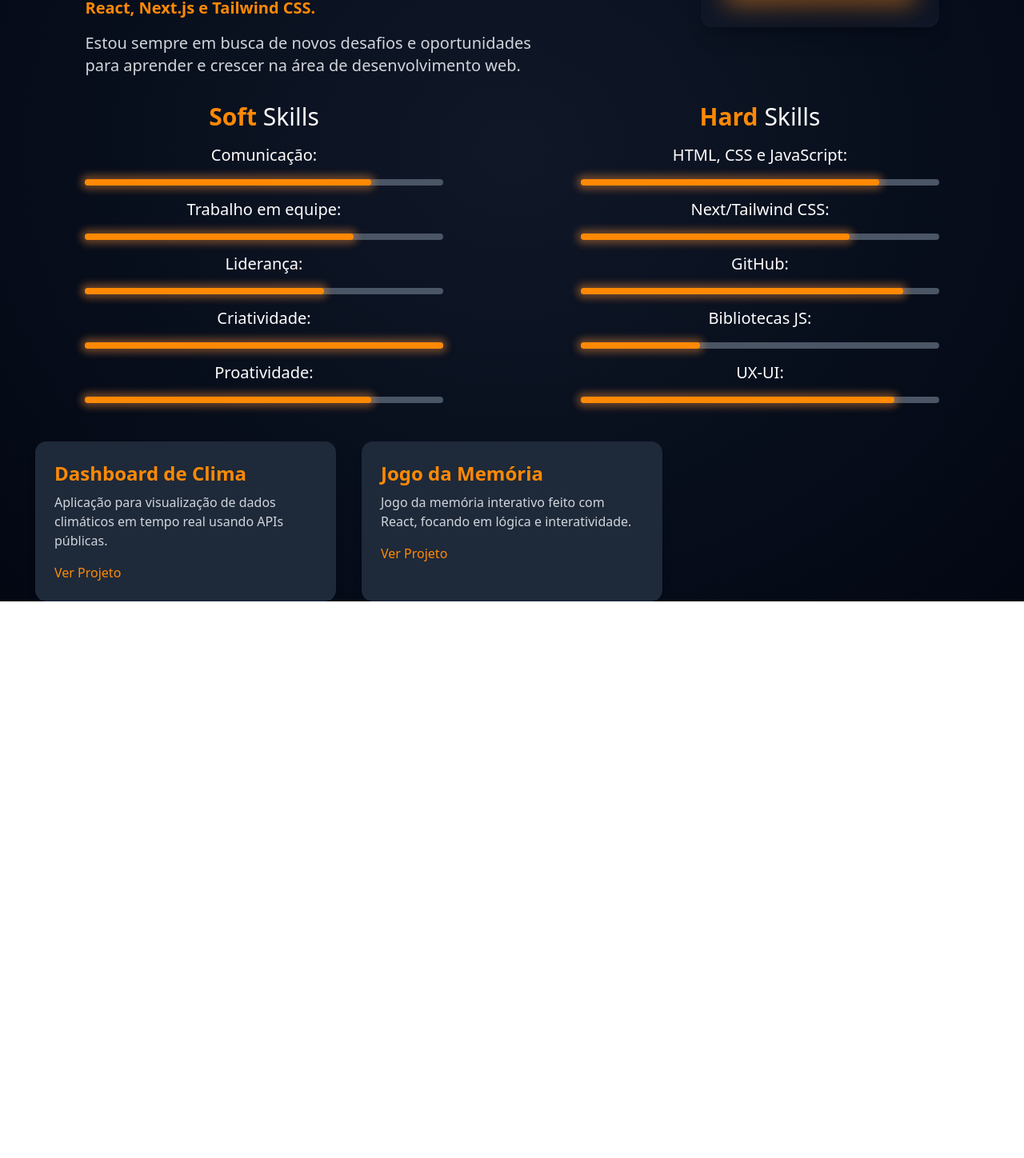
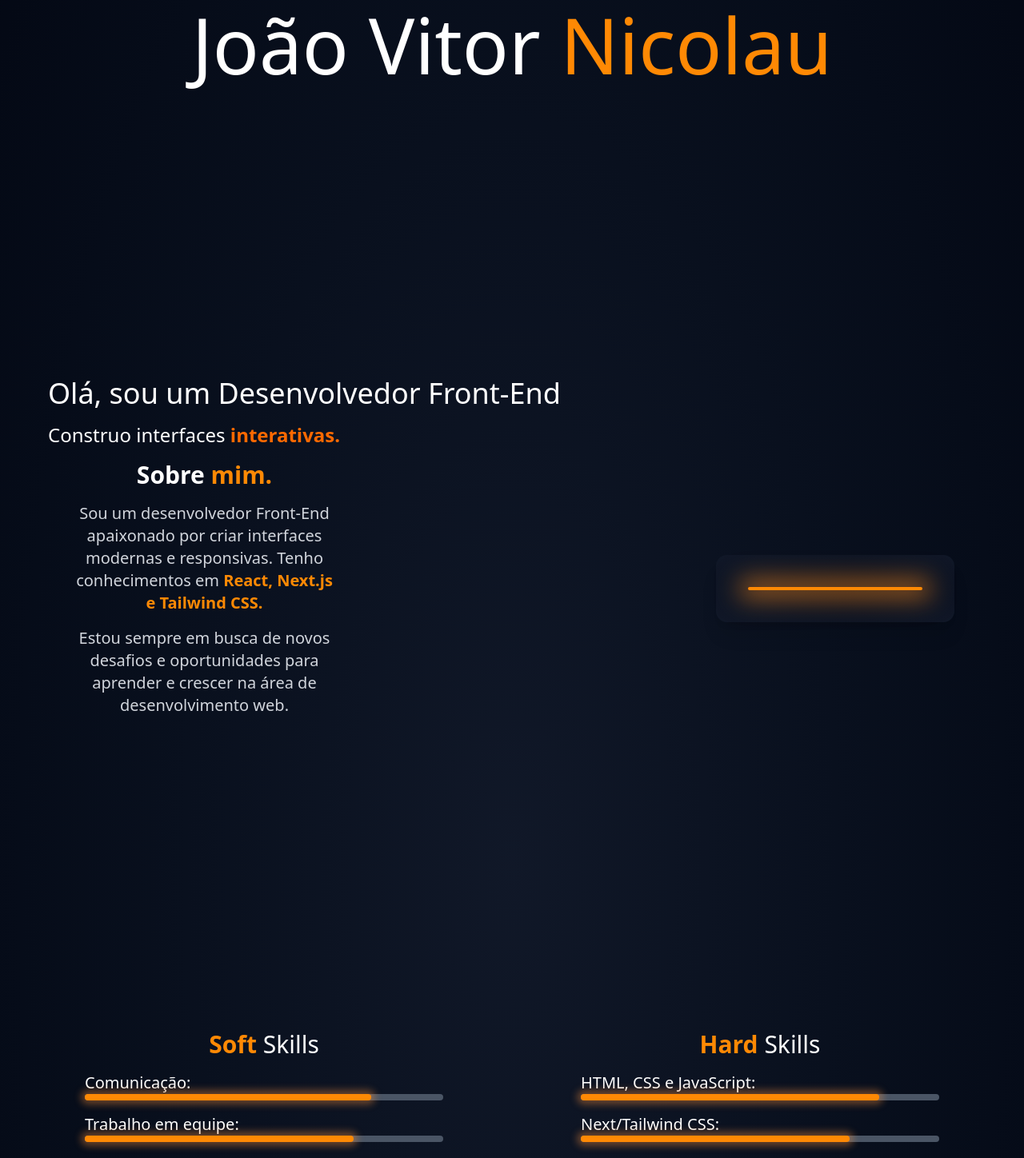
Before and after one commit to Joao-Vitor-Nicolau-dos-Santos/Curriculo-Front-End, a Next.js app in the folder curriculo-front/: page / in a window 1280 px wide. Shown: the part 376-1824 px from the top of the page at 80% size. Before the commit the page ends 1128 px from the top, so only its background shows below. Built offline with nearby package versions, Linux system fonts and the light colour scheme.

Commit message:
Transformando skills em componente | Criação de componente Reveal - adiciona um efeito de fade-in ao rolar a pagina | Adição de projeto reais com link para o GitHub.

```diff
--- a/curriculo-front/app/components/ProjetoCard/ProjetoCard.js
+++ b/curriculo-front/app/components/ProjectCard/ProjectCard.js
@@ -1,6 +1,6 @@
 import React from "react";
 
-export default function ProjetoCard({ titulo, descricao, link }) {
+export default function ProjectCard({ titulo, descricao, link }) {
   return (
     <div className="bg-gray-800 rounded-xl shadow-lg p-6 hover:scale-105 transition-transform duration-300">
       <h3 className="text-2xl font-semibold text-orange-400 mb-2">{titulo}</h3>
--- /dev/null
+++ b/curriculo-front/app/components/Reveal/Reveal.js
@@ -0,0 +1,31 @@
+"use client";
+
+import { motion, useAnimation } from "framer-motion";
+import { useInView } from "react-intersection-observer";
+import { useEffect } from "react";
+
+export default function Reveal({ children, delay = 0 }) {
+  const controls = useAnimation();
+  const [ref, inView] = useInView({ triggerOnce: true, threshold: 0.1 });
+
+  useEffect(() => {
+    if (inView) {
+      controls.start("visible");
+    }
+  }, [controls, inView]);
+
+  return (
+    <motion.div
+      ref={ref}
+      initial="hidden"
+      animate={controls}
+      transition={{ duration: 0.6, delay }}
+      variants={{
+        hidden: { opacity: 0, y: 30 },
+        visible: { opacity: 1, y: 0 },
+      }}
+    >
+      {children}
+    </motion.div>
+  );
+}
--- /dev/null
+++ b/curriculo-front/app/components/SkillBar/SkillBar.js
@@ -0,0 +1,18 @@
+import React from "react";
+import clsx from "clsx";
+
+export default function SkillBar({ nome, proporcao = "w-full" }) {
+  return (
+    <div className="w-full">
+      <span className="text-xl">{nome}:</span>
+      <div className="w-full h-2 bg-gray-600 rounded-full relative transition-transform duration-500 hover:scale-105">
+        <div
+          className={clsx(
+            proporcao,
+            "h-2 bg-orange-400 rounded-full shadow-[0_0_10px_5px_rgba(251,146,60,0.4)]"
+          )}
+        />
+      </div>
+    </div>
+  );
+}
--- /dev/null
+++ b/curriculo-front/app/components/SkillBar/SkillsSection.js
@@ -0,0 +1,37 @@
+import React from "react";
+import SkillBar from "./SkillBar";
+
+export default function SkillsSection() {
+    return (
+        <div className="flex flex-col m-12 md:flex-row items-center justify-around gap-12 mt-8 w-full mx-auto">
+            {/* Soft Skills */}
+            <div className="flex flex-col items-center gap-4 w-full max-w-md">
+                <span className="text-3xl text-center">
+                    <span className="text-orange-400 font-grotesk font-bold">Soft </span>
+                    Skills
+                </span>
+
+                <SkillBar nome="Comunicação" proporcao="w-4/5" />
+                <SkillBar nome="Trabalho em equipe" proporcao="w-3/4" />
+                <SkillBar nome="Liderança" proporcao="w-2/3" />
+                <SkillBar nome="Criatividade" proporcao="w-full" />
+                <SkillBar nome="Proatividade" proporcao="w-4/5" />
+
+            </div>
+
+            {/* Hard Skills */}
+            <div className="flex flex-col items-center gap-4 w-full max-w-md">
+                <span className="text-3xl text-center">
+                    <span className="text-orange-400 font-grotesk font-bold">Hard </span>
+                    Skills
+                </span>
+
+                <SkillBar nome="HTML, CSS e JavaScript" proporcao="w-5/6" />
+                <SkillBar nome="Next/Tailwind CSS" proporcao="w-3/4" />
+                <SkillBar nome="GitHub" proporcao="w-9/10" />
+                <SkillBar nome="Bibliotecas JS" proporcao="w-6/10" />
+                <SkillBar nome="UX-UI" proporcao="w-7/8" />
+            </div>
+        </div>
+    );
+}
--- a/curriculo-front/app/page.js
+++ b/curriculo-front/app/page.js
@@ -1,125 +1,117 @@
 import React from "react";
 import ChangingText from "./components/ChangindText/ChangingText";
 import Layout from "./components/layout";
-import ProjetoCard from "./components/ProjetoCard/ProjetoCard";
+import ProjectCard from "./components/ProjectCard/ProjectCard";
+import SkillsSection from "./components/SkillBar/SkillsSection";
+import Reveal from "./components/Reveal/Reveal";
 
 export default function Home() {
   return (
     <Layout>
-      <div className="min-h-screen flex flex-col bg-dark text-white mt-8 ml-10 mr-10 ">
-        <header className="w-full max-w-4xl">
-          <h1 className="text-8xl font-baskervville ">
-            João Vitor <span className="text-orange-400 font-grotesk ">Nicolau</span>
+      <div className="min-h-screen flex flex-col bg-dark text-white mt-8 ml-10 mr-10">
+        <header className="w-full h-screen flex items-center justify-center text-center">
+          <Reveal>
+            <h1 className="text-8xl font-baskervville text-center mx-auto">
+              João Vitor{" "}
+              <span className="text-orange-400 font-grotesk">Nicolau</span>
             </h1>
+          </Reveal>
+
         </header>
 
-        <main className="flex-1 flex flex-col  px-1">
-          <h2 className="text-4xl font-regular m-4">Olá, sou um Desenvolvedor Front-End</h2>
-          <p className="text-2xl text-gray max-w-2xl m-4">Construo interfaces <strong><ChangingText /></strong> </p>
+        <main className="flex-1 flex flex-col px-1 ">
+          <div className="justify-center h-screen">
+            <Reveal delay={0.2}>
+              <h2 className="text-4xl font-regular m-4">
+                Olá, sou um Desenvolvedor Front-End
+              </h2>
+            </Reveal>
 
-          <div className="flex flex-col md:flex-row items-center justify-around gap-12  w-full mx-auto">
-            <div className="md:w-1/2">
+            <Reveal delay={0.3}>
+              <p className="text-2xl text-gray max-w-2xl m-4">
+                Construo interfaces <strong><ChangingText /></strong>
+              </p>
+            </Reveal>
+
+            <div className="flex flex-col md:flex-row items-center justify-around gap-12 w-full mx-auto">
+              <Reveal delay={0.4}>
+                <div className="md:w-1/2 text-center">
                   <h3 className="text-3xl font-bold">
-                Sobre <span className="text-orange-400 font-grotesk">mim.</span>
+                    Sobre{" "}
+                    <span className="text-orange-400 font-grotesk">mim.</span>
                   </h3>
                   <div className="mt-4 max-w-2xl">
                     <p className="text-xl text-gray-300">
-                  Sou um desenvolvedor Front-End apaixonado por criar interfaces modernas e responsivas. Tenho conhecimentos em <span className="text-orange-400 font-grotesk"> <strong> React, Next.js e Tailwind CSS.</strong></span>
+                      Sou um desenvolvedor Front-End apaixonado por criar
+                      interfaces modernas e responsivas. Tenho conhecimentos em{" "}
+                      <span className="text-orange-400 font-grotesk">
+                        <strong> React, Next.js e Tailwind CSS.</strong>
+                      </span>
                     </p>
                     <p className="text-xl text-gray-300 mt-4">
-                  Estou sempre em busca de novos desafios e oportunidades para aprender e crescer na área de desenvolvimento web.
+                      Estou sempre em busca de novos desafios e oportunidades
+                      para aprender e crescer na área de desenvolvimento web.
                     </p>
                   </div>
                 </div>
+              </Reveal>
 
               <div className="md:w-1/4 flex justify-center bg-radial from-black-1000 to-gray-900 rounded-xl shadow-xl p-10 rounded-full transition-transform duration-1000 hover:scale-110">
                 <div className="w-60 h-1 bg-orange-400 rounded-xl shadow-[0_0_30px_10px_rgba(255,140,30,0.6)]"></div>
               </div>
             </div>
-
-          <div className="flex flex-col m-12 md:flex-row items-center justify-around gap-12 mt-8 w-full mx-auto">
-            <div className="flex flex-col items-center gap-4 w-full max-w-md">
-              <span className="text-3xl text-center">
-                <span className="text-orange-400 font-grotesk font-bold">Soft </span>
-                Skills
-              </span>
-
-              <span className="text-xl">Comunicação:</span>
-              <div className="w-full h-2 bg-gray-600 rounded-full relative transition-transform duration-500 hover:scale-105">
-                <div className="w-4/5 h-2 bg-orange-400 rounded-full shadow-[0_0_10px_5px_rgba(251,146,60,0.4)]" />
           </div>
 
 
-              <span className="text-xl">Trabalho em equipe:</span>
-              <div className="w-full h-2 bg-gray-600 rounded-full relative transition-transform duration-500 hover:scale-105">
-                <div className="w-3/4 h-2 bg-orange-400 rounded-full shadow-[0_0_10px_5px_rgba(251,146,60,0.4)]" />
+          <Reveal delay={0.5}>
+            <div className="h-screen">
+              <SkillsSection />
             </div>
-              <span className="text-xl">Liderança:</span>
-              <div className="w-full h-2 bg-gray-600 rounded-full relative transition-transform duration-500 hover:scale-105">
-                <div className="w-2/3 h-2 bg-orange-400 rounded-full shadow-[0_0_10px_5px_rgba(251,146,60,0.4)]" />
-              </div>
-              <span className="text-xl">Criatividade:</span>
-              <div className="w-full h-2 bg-gray-600 rounded-full relative transition-transform duration-500 hover:scale-105">
-                <div className="w-4/4 h-2 bg-orange-400 rounded-full shadow-[0_0_10px_5px_rgba(251,146,60,0.4)]" />
-              </div>
-              <span className="text-xl">Proatividade:</span>
-              <div className="w-full h-2 bg-gray-600 rounded-full relative transition-transform duration-500 hover:scale-105">
-                <div className="w-4/5 h-2 bg-orange-400 rounded-full shadow-[0_0_10px_5px_rgba(251,146,60,0.4)]" />
-              </div>
-            </div>
+          </Reveal>
 
-            <div className="flex flex-col items-center gap-4 w-full max-w-md">
-              <span className="text-3xl text-center">
-                <span className="text-orange-400 font-grotesk font-bold">Hard </span>
-                Skills
-              </span>
+          <div className="grid grid-cols-1 md:grid-cols-2 lg:grid-cols-2 gap-8 mx-auto w-full max-w-6xl px-4 text-center mt-8">
+            <Reveal delay={0.6}>
+              <ProjectCard
+                titulo="Dashboard de Clima"
+                descricao="Aplicação para visualização de dados climáticos em tempo real usando APIs públicas."
+                link="https://github.com/Joao-Vitor-Nicolau-dos-Santos/Real-time-air-monitoring-system"
+              />
+            </Reveal>
 
-              <span className="text-xl">HTML, CSS e JavaScript:</span>
-              <div className="w-full h-2 bg-gray-600 rounded-full relative transition-transform duration-500 hover:scale-105">
-                <div className="w-5/6 h-2 bg-orange-400 rounded-full shadow-[0_0_10px_5px_rgba(251,146,60,0.4)]" />
-              </div>
-
-              <span className="text-xl">Next/Tailwind CSS:</span>
-              <div className="w-full h-2 bg-gray-600 rounded-full relative transition-transform duration-500 hover:scale-105">
-                <div className="w-3/4 h-2 bg-orange-400 rounded-full shadow-[0_0_10px_5px_rgba(251,146,60,0.4)]" />
-              </div>
-              <span className="text-xl">GitHub:</span>
-              <div className="w-full h-2 bg-gray-600 rounded-full relative transition-transform duration-500 hover:scale-105">
-                <div className="w-9/10 h-2 bg-orange-400 rounded-full shadow-[0_0_10px_5px_rgba(251,146,60,0.4)]" />
-              </div>
-              <span className="text-xl">Bibliotecas JS:</span>
-              <div className="w-full h-2 bg-gray-600 rounded-full relative transition-transform duration-500 hover:scale-105">
-                <div className="w-1/3 h-2 bg-orange-400 rounded-full shadow-[0_0_10px_5px_rgba(251,146,60,0.4)]" />
-              </div>
-              <span className="text-xl">UX-UI:</span>
-              <div className="w-full h-2 bg-gray-600 rounded-full relative transition-transform duration-500 hover:scale-105">
-                <div className="w-7/8 h-2 bg-orange-400 rounded-full shadow-[0_0_10px_5px_rgba(251,146,60,0.4)]" />
-              </div>
-            </div>
+            <Reveal delay={0.7}>
 
 
-
-          </div>
-            <div className="grid grid-cols-1 md:grid-cols-2 lg:grid-cols-3 gap-8">
-              <ProjetoCard
-                titulo="Dashboard de Clima"
-                descricao="Aplicação para visualização de dados climáticos em tempo real usando APIs públicas."
-                link="https://dashboard-clima-link.com"
+              <ProjectCard
+                titulo="Black Holes"
+                descricao="Uma aplicação web que tem como objetivo apresentar informações sobre buracos negros, basenado-se na estética para atrair a curiosidade."
+                link="https://github.com/Joao-Vitor-Nicolau-dos-Santos/Black-Holes"
               />
 
-              <ProjetoCard
-                titulo="Jogo da Memória"
-                descricao="Jogo da memória interativo feito com React, focando em lógica e interatividade."
-                link="https://jogo-da-memoria-link.com"
+            </Reveal>
+
+            <Reveal delay={0.8}>
+              <div className=" items-center justify-center">
+
+                <ProjectCard
+                  titulo="Memo Notes"
+                  descricao="Uma aplicação web de anotações simples com conexão com um banco de dados SQL."
+                  link="https://github.com/Joao-Vitor-Nicolau-dos-Santos/memonotes"
                 />
               </div>
+            </Reveal>
 
+            <Reveal delay={0.9}>
+              <div className=" items-center justify-center">
 
-
-
+                <ProjectCard
+                  titulo="Spotify Clone"
+                  descricao="Um clone da interface do Spotify, foi o ínicio dos meus estudos em Tailwind."
+                  link="https://github.com/Joao-Vitor-Nicolau-dos-Santos/Sppotify-Interface-Using-TailWind"
+                />
+              </div>
+            </Reveal>
+          </div>
         </main>
-
-
       </div>
     </Layout>
   );
--- a/curriculo-front/package.json
+++ b/curriculo-front/package.json
@@ -9,9 +9,12 @@
     "lint": "next lint"
   },
   "dependencies": {
+    "clsx": "^2.1.1",
+    "framer-motion": "^12.9.7",
     "next": "15.2.4",
     "react": "^19.0.0",
     "react-dom": "^19.0.0",
+    "react-intersection-observer": "^9.16.0",
     "tw-animate-css": "^1.2.5"
   },
   "devDependencies": {
```
Also changed, not shown: 1 other file (tests, documents, lock files or other folders). Lines whose indentation alone changed are shown as unchanged.
